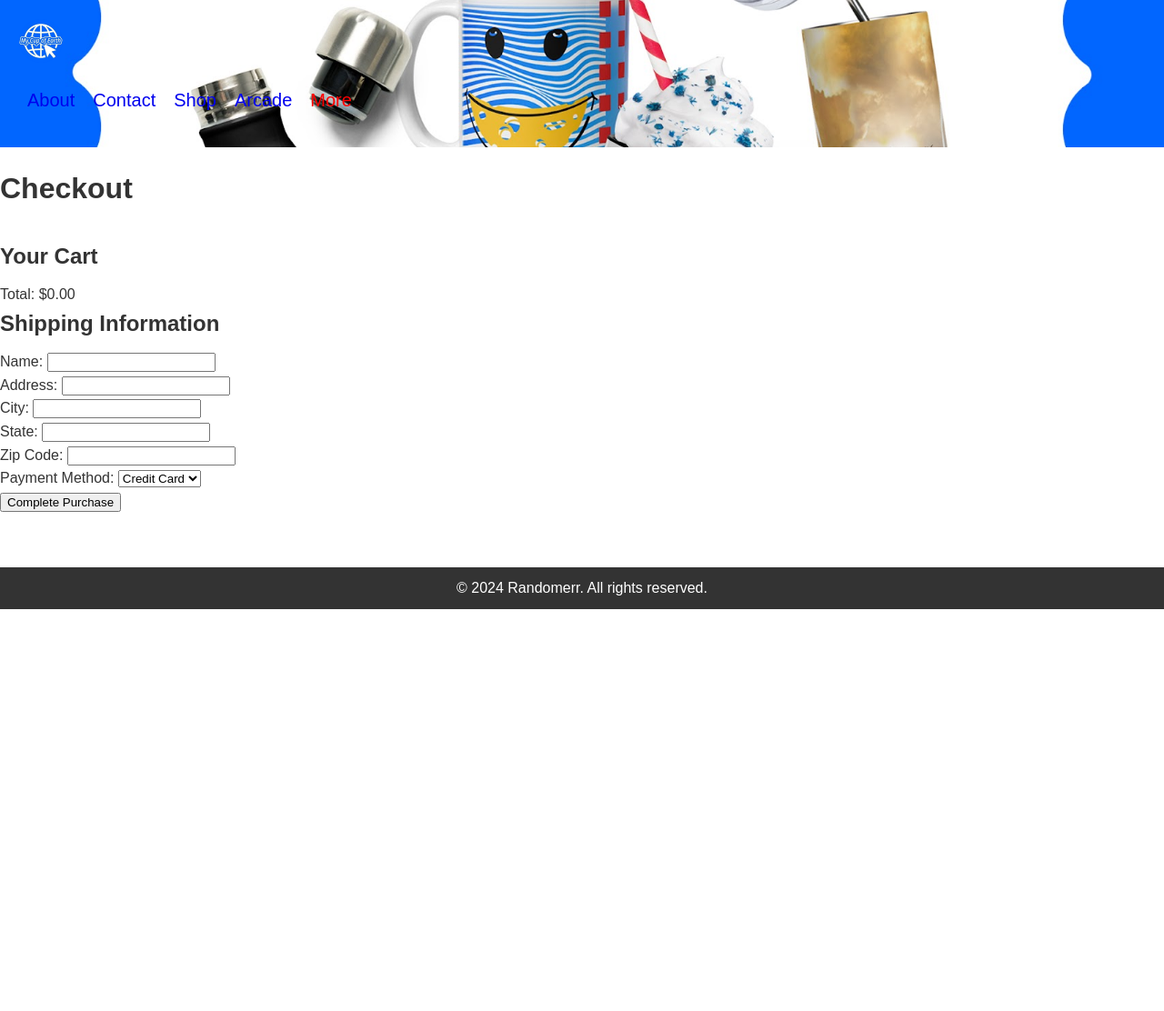
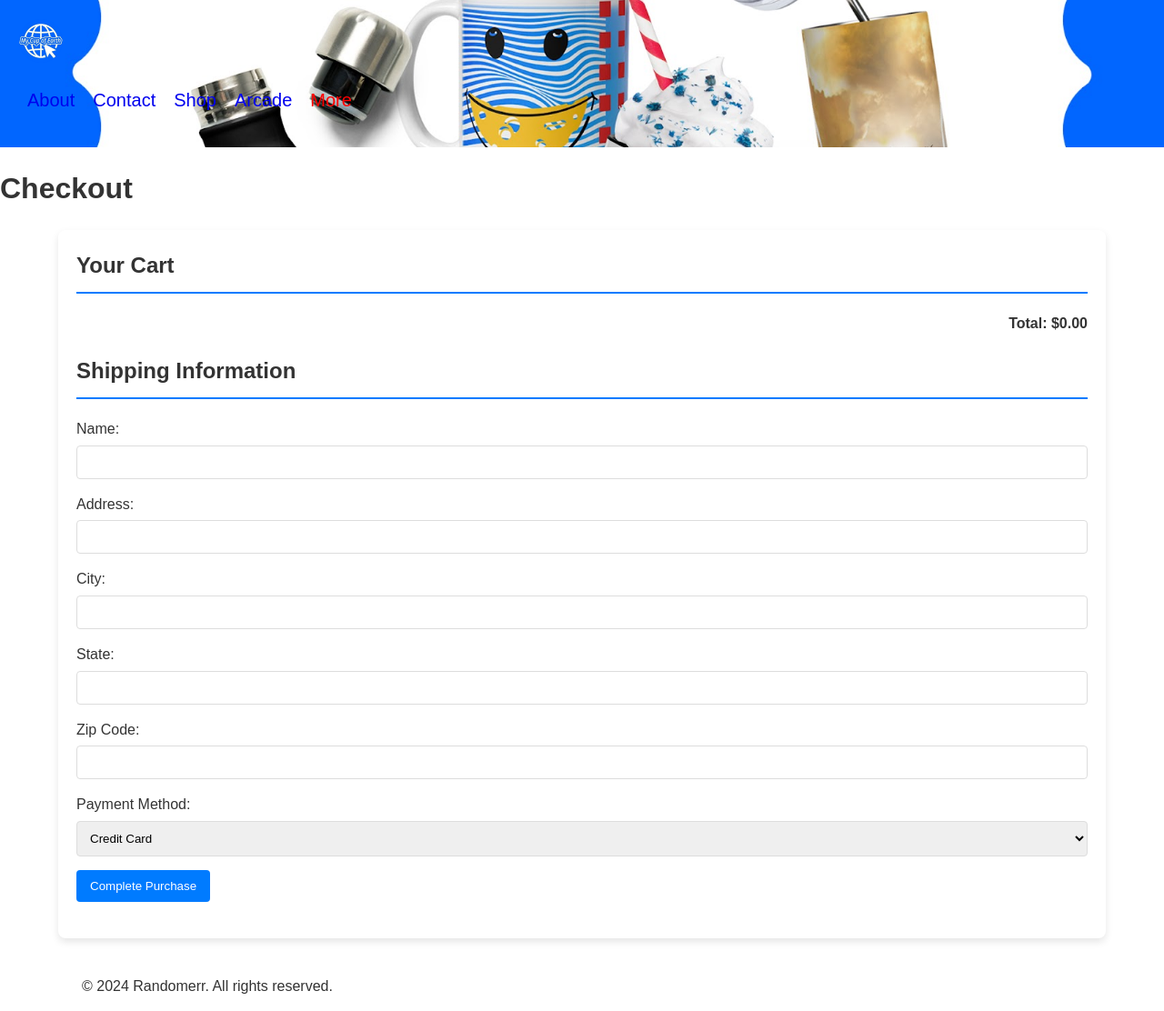
Before and after one commit to m-cochran/Randomerr, a Jekyll site: the page built from checkout.md, in a window 1280 px wide. Shown: the whole page at 91% size. Built offline with Jekyll 4.4.1, drawn with Linux system fonts in a browser that asks for light colours; before the commit the page ends 900 px from its top, so only the background shows below that.

Commit message:
Update styles.css

```diff
--- a/assets/css/styles.css
+++ b/assets/css/styles.css
@@ -640,7 +640,112 @@ p {
 
 
 
+/* checkout.css */
+.checkout-container {
+  width: 90%;
+  max-width: 1200px;
+  margin: 20px auto;
+  background: #fff;
+  padding: 20px;
+  border-radius: 8px;
+  box-shadow: 0 4px 8px rgba(0, 0, 0, 0.1);
+}
 
+h1 {
+  margin: 0;
+}
+
+section {
+  margin-bottom: 20px;
+}
+
+h2 {
+  border-bottom: 2px solid #007bff;
+  padding-bottom: 10px;
+  margin-bottom: 20px;
+}
+
+#cart-items {
+  margin-bottom: 20px;
+}
+
+.cart-item {
+  display: flex;
+  align-items: center;
+  justify-content: space-between;
+  border-bottom: 1px solid #ddd;
+  padding: 10px 0;
+}
+
+.cart-item img {
+  max-width: 100px;
+  border-radius: 4px;
+  margin-right: 15px;
+}
+
+.cart-item-details {
+  flex-grow: 1;
+}
+
+.cart-item-actions {
+  display: flex;
+  align-items: center;
+}
+
+.cart-item-actions input {
+  width: 50px;
+  text-align: center;
+  margin: 0 5px;
+}
+
+.cart-item-actions button {
+  background: #ff0000;
+  color: #fff;
+  border: none;
+  padding: 5px 10px;
+  border-radius: 4px;
+  cursor: pointer;
+  transition: background-color 0.3s ease;
+}
+
+.cart-item-actions button:hover {
+  background: #cc0000;
+}
+
+.checkout-summary {
+  font-weight: bold;
+  text-align: right;
+  margin-top: 10px;
+}
+
+#shipping-form .form-group {
+  margin-bottom: 15px;
+}
+
+#shipping-form label {
+  display: block;
+  margin-bottom: 5px;
+}
+
+#shipping-form input, #shipping-form select {
+  width: 100%;
+  padding: 10px;
+  border-radius: 4px;
+  border: 1px solid #ddd;
+}
+
+.btn-submit {
+  padding: 10px 15px;
+  background-color: #007bff;
+  color: #fff;
+  border: none;
+  border-radius: 4px;
+  cursor: pointer;
+  transition: background-color 0.3s ease;
+}
+
+.btn-submit:hover {
+  background-color: #0056b3;
 
 
 
```
